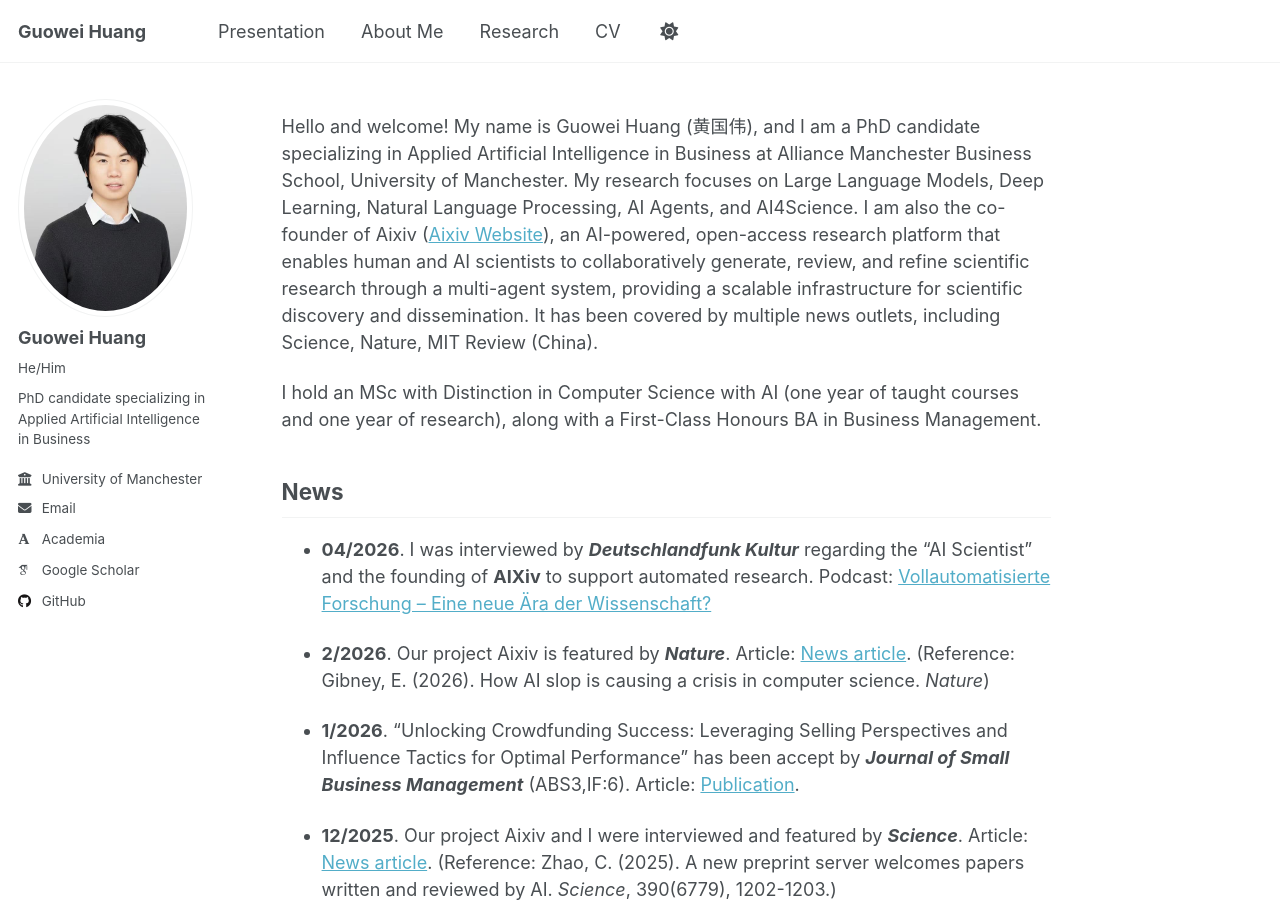
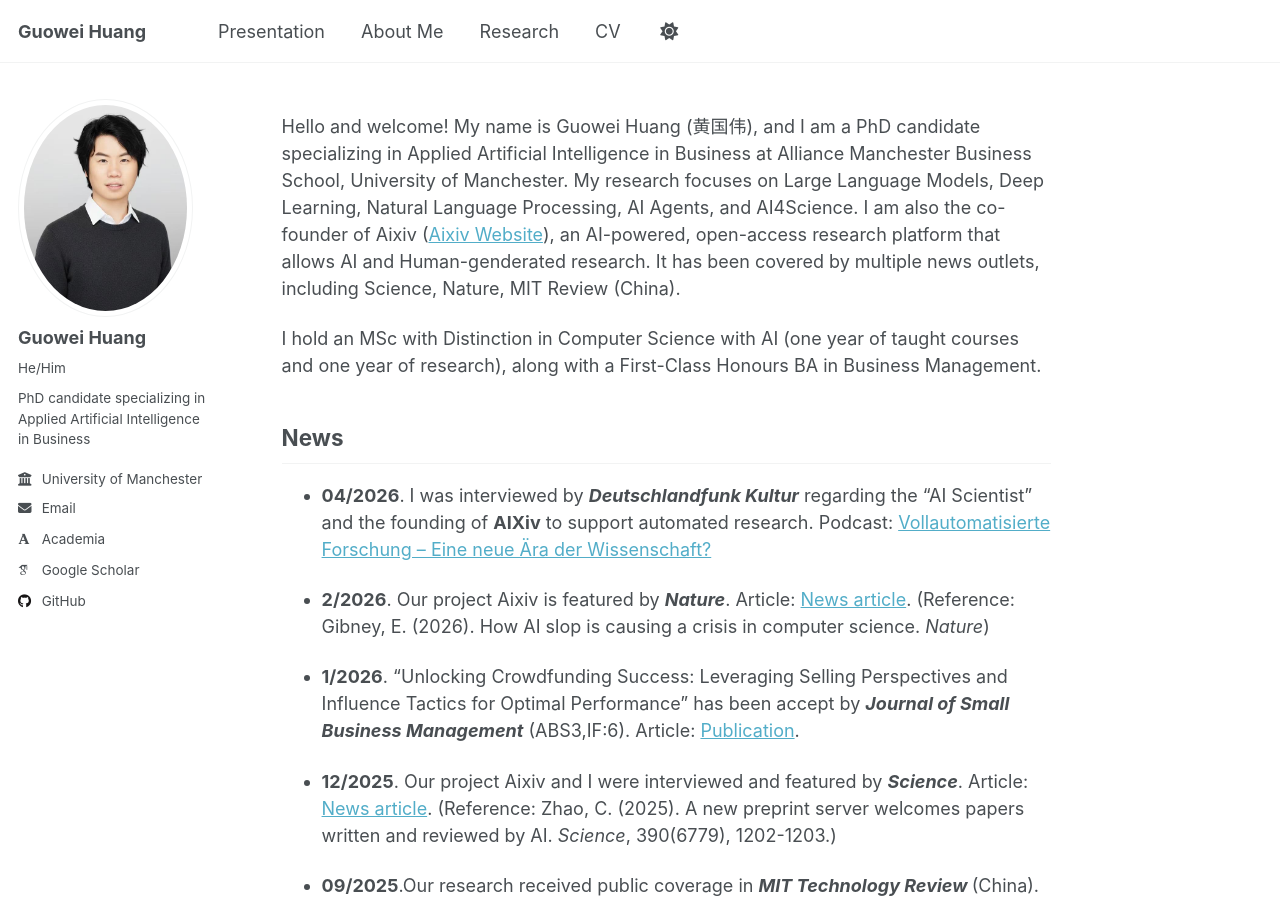
Before and after one commit to Oliverhuang123/Oliverhuang123.github.io, a Jekyll site: the page built from _pages/about.md, in a window 1280 px wide and 900 px high. Built offline with Jekyll 4.4.1, drawn with Linux system fonts in a browser that asks for light colours; some web fonts are replaced; a script that is not in the unit is left out.

Commit message:
Update about.md

```diff
--- a/_pages/about.md
+++ b/_pages/about.md
@@ -7,7 +7,7 @@ redirect_from:
   - /about.html
 ---
 
-Hello and welcome! My name is Guowei Huang (黄国伟), and I am a PhD candidate specializing in Applied Artificial Intelligence in Business at Alliance Manchester Business School, University of Manchester. My research focuses on Large Language Models, Deep Learning, Natural Language Processing, AI Agents, and AI4Science. I am also the co-founder of Aixiv (<a href="https://aixiv.science/" target="_blank">Aixiv Website</a>), an AI-powered, open-access research platform that enables human and AI scientists to collaboratively generate, review, and refine scientific research through a multi-agent system, providing a scalable infrastructure for scientific discovery and dissemination. It has been covered by multiple news outlets, including Science, Nature, MIT Review (China).
+Hello and welcome! My name is Guowei Huang (黄国伟), and I am a PhD candidate specializing in Applied Artificial Intelligence in Business at Alliance Manchester Business School, University of Manchester. My research focuses on Large Language Models, Deep Learning, Natural Language Processing, AI Agents, and AI4Science. I am also the co-founder of Aixiv (<a href="https://aixiv.science/" target="_blank">Aixiv Website</a>), an AI-powered, open-access research platform that allows AI and Human-genderated research. It has been covered by multiple news outlets, including Science, Nature, MIT Review (China).
 
 I hold an MSc with Distinction in Computer Science with AI (one year of taught courses and one year of research), along with a First-Class Honours BA in Business Management.
 
```
